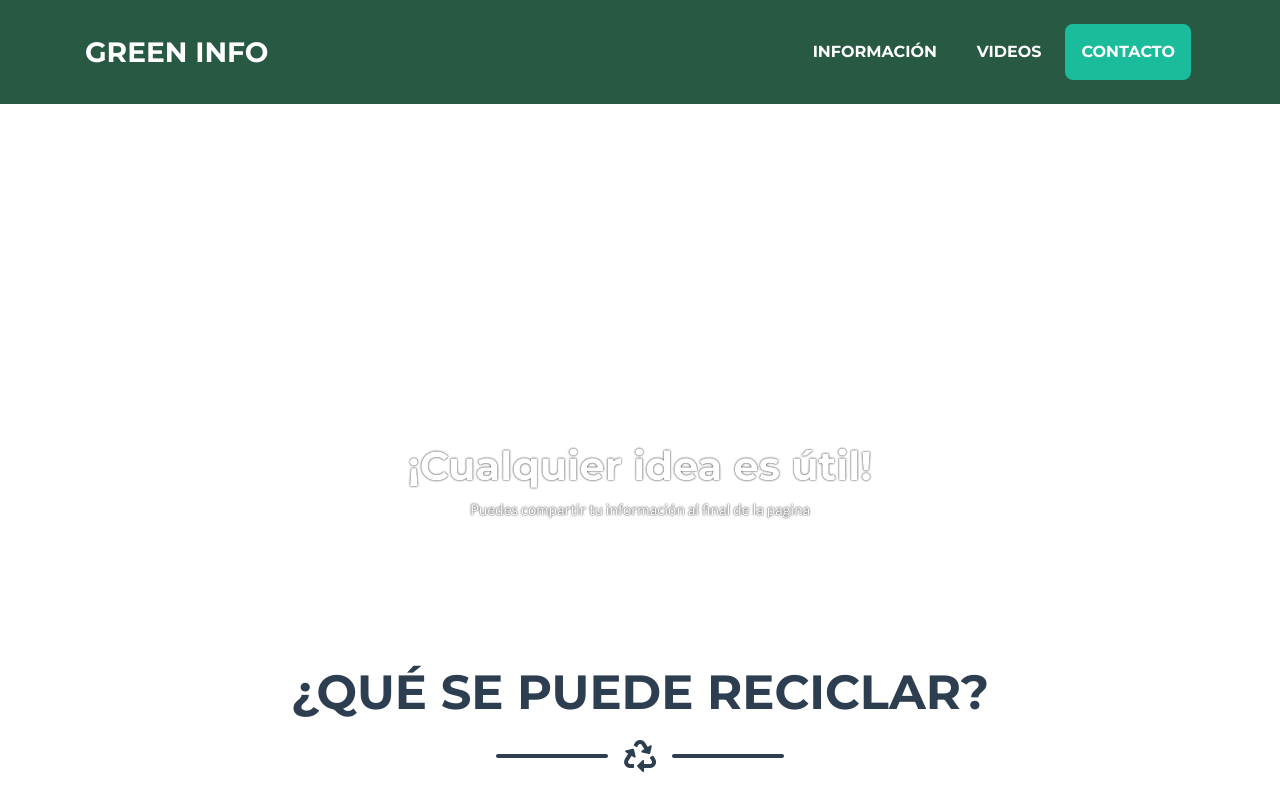
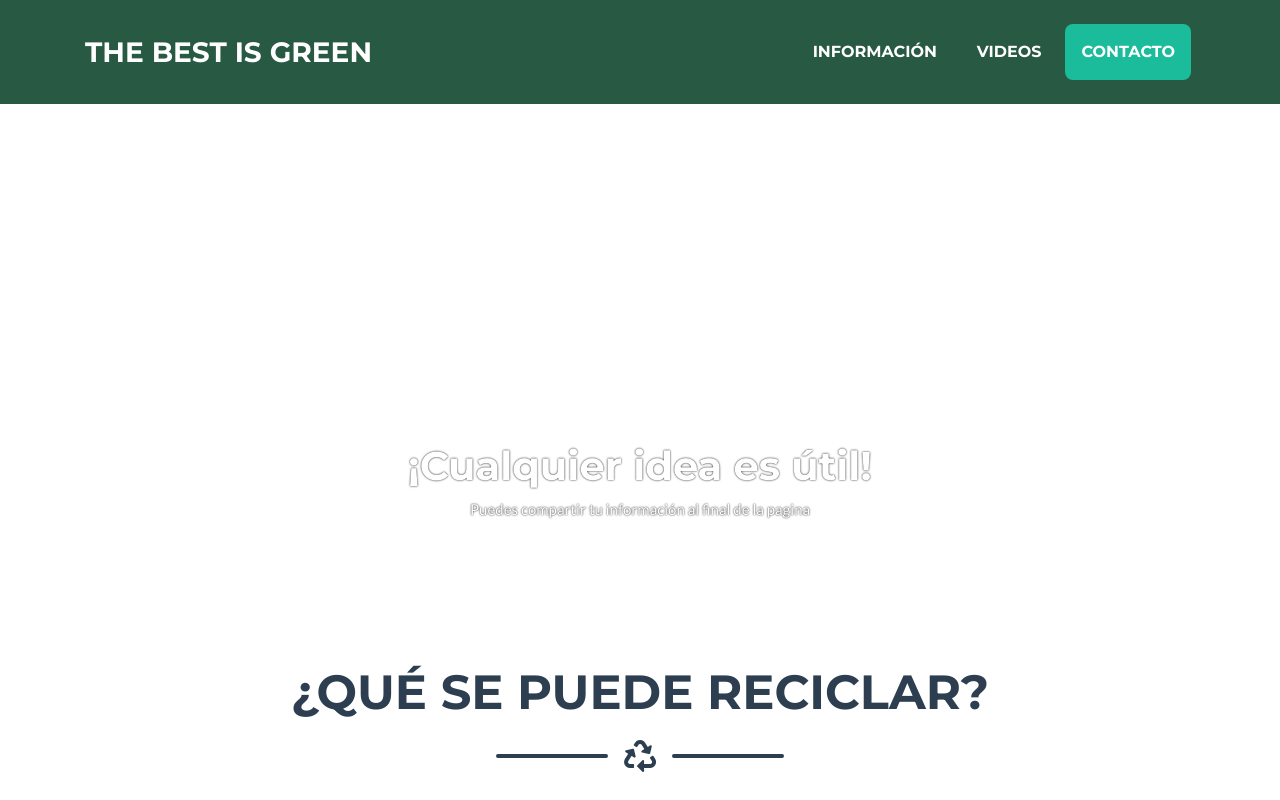
Before and after one commit to Benyii/pagina-reciclaje, a plain HTML site: page index.html in a window 1280 px wide. Shown: the top 800 px of the page. Drawn offline with Linux system fonts and the light colour scheme.

Commit message:
Cambio de nombre de la pagina (The Best is Green)
- Cambio en el titulo de la página
- Cambio en el footer de la página

```diff
--- a/index.html
+++ b/index.html
@@ -8,7 +8,7 @@
   <meta name="author" content="">
   <link rel="icon" href="favicon.ico" type="image/ico" sizes="32x32">
 
-  <title>GreenInfo - Pagina Informativa de Reciclaje</title>
+  <title>The Best is Green - Pagina Informativa de Reciclaje</title>
 
   <!-- Custom fonts for this theme -->
   <link href="vendor/fontawesome-free/css/all.min.css" rel="stylesheet" type="text/css">
@@ -25,7 +25,7 @@
   <!-- Navigation -->
   <nav class="navbar navbar-expand-lg bg-secondary text-uppercase fixed-top" id="mainNav">
     <div class="container">
-      <a class="navbar-brand js-scroll-trigger" href="#page-top">Green Info</a>
+      <a class="navbar-brand js-scroll-trigger" href="#page-top">The Best is Green</a>
       <button class="navbar-toggler navbar-toggler-right text-uppercase font-weight-bold bg-primary text-white rounded" type="button" data-toggle="collapse" data-target="#navbarResponsive" aria-controls="navbarResponsive" aria-expanded="false" aria-label="Toggle navigation">
         Menu
         <i class="fas fa-bars"></i>
@@ -258,8 +258,8 @@
 
         <!-- Footer About Text -->
         <div class="col-lg-4">
-          <h4 class="text-uppercase mb-4">Sobre GreenInfo</h4>
-          <p class="lead mb-0">GreenInfo es una pagina informativa sobre reciclaje</p>
+          <h4 class="text-uppercase mb-4">Sobre The Best is Green</h4>
+          <p class="lead mb-0">The Best is Green es una pagina informativa sobre reciclaje</p>
         </div>
 
       </div>
@@ -269,7 +269,7 @@
   <!-- Copyright Section -->
   <section class="copyright py-4 text-center text-white">
     <div class="container">
-      <small>Copyright &copy; GreenInfo 2019</small>
+      <small>Copyright &copy; The Best is Green 2019</small>
     </div>
   </section>
 
```
